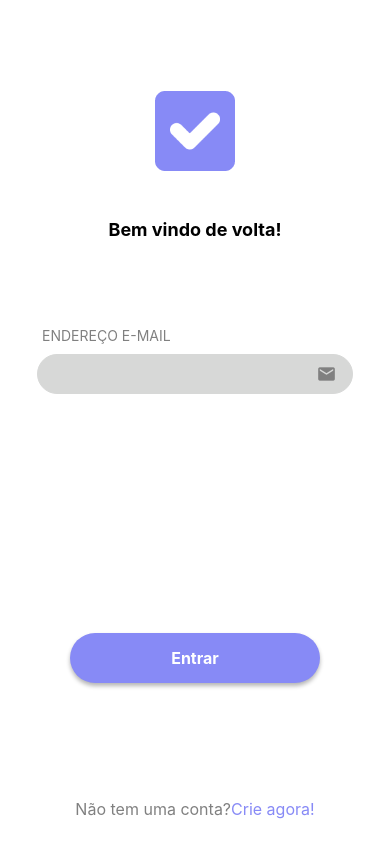
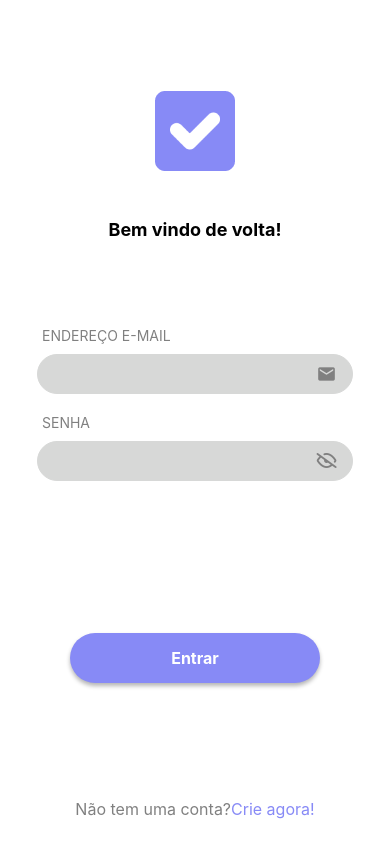
Before and after one commit to YujiYugus/ReactNative-App, a React Native app: screen / in a window 390 px wide. Built offline with nearby package versions, Linux system fonts and the light colour scheme.

Commit message:
Organizing the code, using tools with the components and updating the screen.

```diff
--- a/src/components/input/index.tsx
+++ b/src/components/input/index.tsx
@@ -1,5 +1,5 @@
 import React, { forwardRef, Fragment, LegacyRef } from "react";
-import { View, Text, TextInput, TextInputProps } from 'react-native';
+import { View, Text, TextInput, TextInputProps, TouchableOpacity } from 'react-native';
 import { style } from "./style";
 // import { MaterialIcons } from '@expo/vector-icons';
 import { themas } from '../../global/themes';
@@ -20,20 +20,29 @@
 }
 
 export const Input = forwardRef((Props: Props, forwardRef: LegacyRef<TextInput> | null) => {
-    const {IconLeft, IconRight, IconLeftName, IconRightName, title, OnIconLeftPress, OnIconRightPress, ...rest} = Props
+    const { IconLeft, IconRight, IconLeftName, IconRightName, title, OnIconLeftPress, OnIconRightPress,
+        ...rest
+    } = Props
     return (
         <>
             <Fragment>
                 <Text style={style.titleInput}>{title}</Text>
                 <View style={style.boxInput}>
+                    {IconLeft && IconLeftName && (
+                        <TouchableOpacity>
+                            <IconLeft name={IconLeftName as any} size={20} color={themas.colors.gray}
+                             style={style.Icon} />
+                        </TouchableOpacity>
+                    )}
                     <TextInput
                         style={style.input}
                     />
-                <MaterialIcons
-                    name="email"
-                    size={20}
-                    color={themas.colors.gray}
-                    />
+                   {IconRight && IconRightName && (
+                    <TouchableOpacity>
+                        <IconRight name={IconRightName as any} size={20} color={themas.colors.gray}
+                         style={style.Icon} />
+                    </TouchableOpacity>
+                   )}
                 </View>
             </Fragment>
         </>
--- a/src/components/input/style.tsx
+++ b/src/components/input/style.tsx
@@ -24,6 +24,9 @@
     titleInput: {
         marginLeft: 5,
         color: themas.colors.gray,
-        marginTop:20,
+        marginTop: 20,
+    },
+    Icon: {
+        width: "100%",
     },
 })
--- a/src/pages/login/index.tsx
+++ b/src/pages/login/index.tsx
@@ -2,7 +2,7 @@
 import { Text, View, Image, TextInput, TouchableOpacity, Alert, ActivityIndicator} from "react-native";
 import { style } from "./styles"
 import Logo from "../../assets/logo (1).png"
-import { MaterialIcons } from "@expo/vector-icons"
+import { MaterialIcons, Octicons } from "@expo/vector-icons"
 import { themas } from "../../global/themes";
 import { Input } from '../../components/input';
 
@@ -42,7 +42,18 @@
             </View>
             <View style={style.boxMid}>
                 <Input
+                value={email}
+                onChangeText={setEmail}
                 title="ENDEREÇO E-MAIL"
+                IconRight={MaterialIcons}
+                IconRightName="email"
+                />
+                <Input
+                value={password}
+                onChangeText={setpassword}
+                title="SENHA"
+                IconRight={Octicons}
+                IconRightName="eye-closed"
                 />
                 {/* <Text style={style.titleInput}>ENDEREÇO DE E-MAIL</Text>
                  <View style={style.boxInput}>
```
Lines whose indentation alone changed are shown as unchanged.
